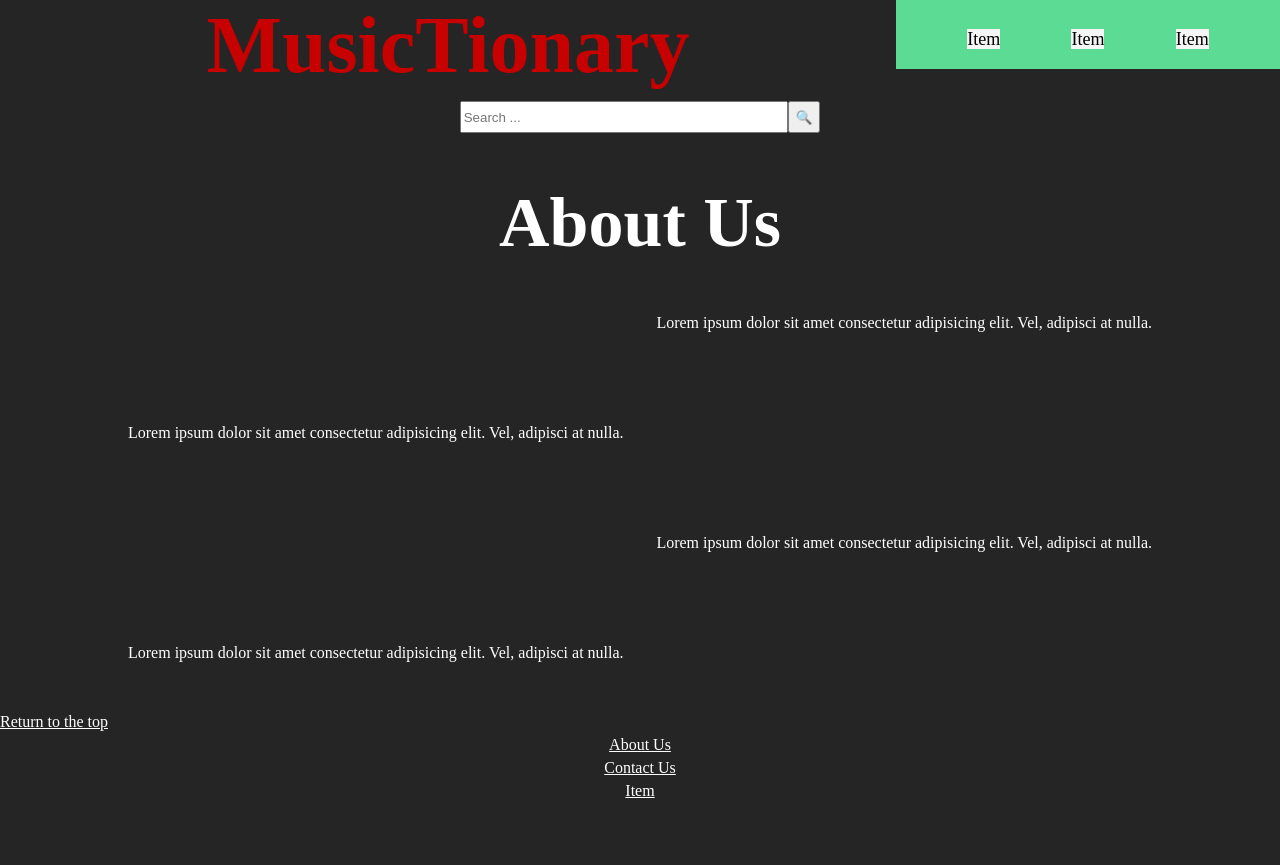
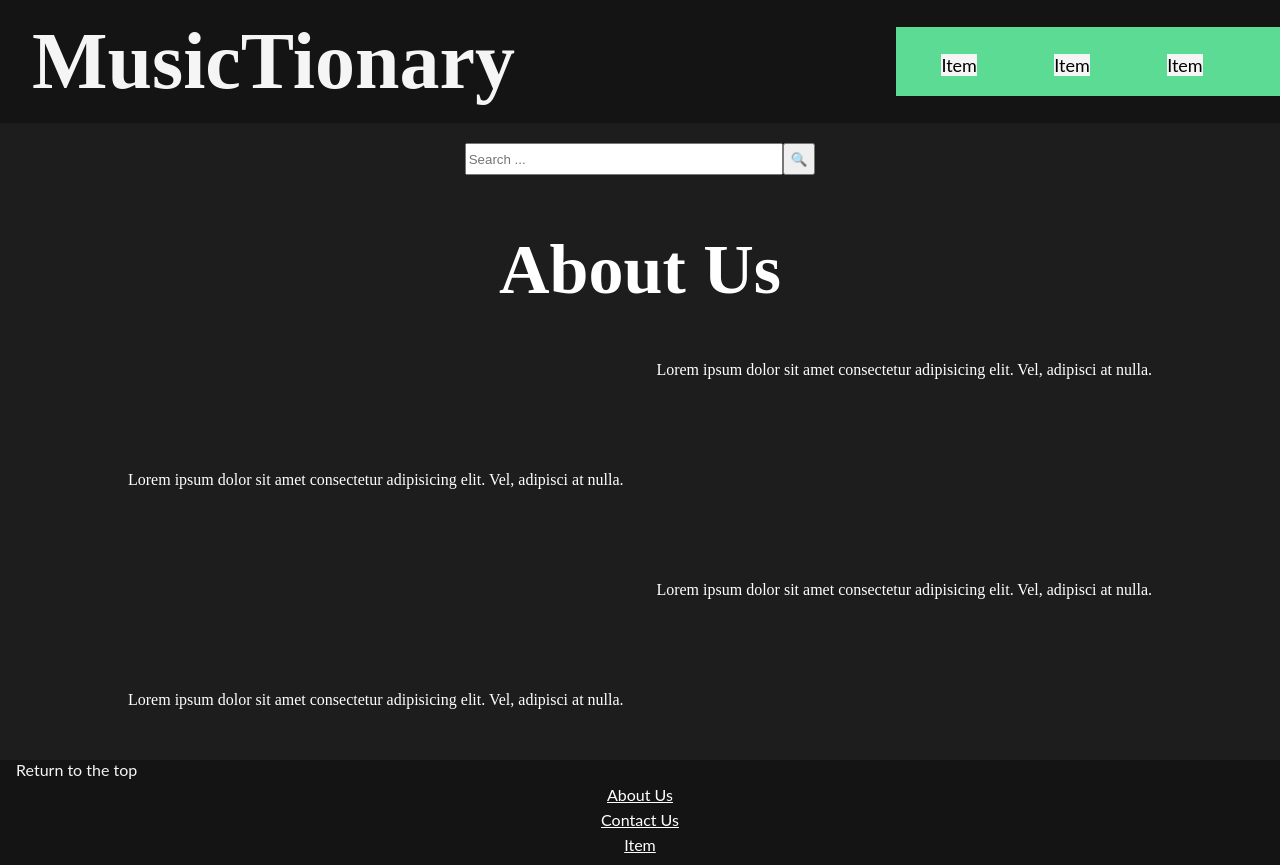
Before and after one commit to CeliaBoiss/projet1_musictionary, a PHP site: page /about.php in a window 1280 px wide. Before the commit the page ends 798 px from the top, so only its background shows below. Run offline with PHP 8.4, Linux system fonts and the light colour scheme; some libraries are stand-ins or nearby versions.

Commit message:
modification of the header style

```diff
--- a/mainStyle.css
+++ b/mainStyle.css
@@ -5,7 +5,7 @@ html {
 
 body {
     height : calc(100% - 90px);
-    background-color: rgba(0, 0, 0, 0.856);
+    background-color: rgb(29, 29, 29);
     color : white;
     padding : 0;
     margin : 0;
@@ -25,29 +25,31 @@ main {
 header {
     width : 100%;
     height : 180px;
-    align-self : center;
 }
 
 #titleAndBurger {
     display: flex;
+    align-items: center;
     justify-content: center;
+    background-color: #141414;
+
 }
 
 #title {
-    color : rgb(199, 0, 0);
     font-size : 50px;
-    margin : 0 auto 0 auto;
+    margin : 0;
     padding : 0;
-    top : 0;
 }
 
 #title a {
-    color : rgb(199, 0, 0);
+    font-family: 'Staatliches';
+    color : whitesmoke;
     text-decoration: none;
 }
 
 h2 {
-    font-size : 3rem;
+    font-size : 100%;
+    font-family: 'Staatliches';
     text-align : center;
     margin : 10px 0 10px 0;
 }
@@ -62,6 +64,7 @@ h3 {
     justify-content : center;
     margin-top : 10px;
     height : 2rem;
+    border: none;
 }
 
 .nav{
@@ -69,6 +72,7 @@ h3 {
 }
 
 footer {
+    background-color: #141414;
     box-sizing: border-box;
     width : 100%;
     height : 30px;
@@ -76,6 +80,7 @@ footer {
 }
 
 #footerFlexDiv {
+    background-color: #141414;
     display : flex;
     justify-content : center;
 }
@@ -95,7 +100,21 @@ footer {
     text-align : center;
 }
 
+#returnTop {
+    font-family: 'lato';
+    color: whitesmoke;
+    margin: 1rem;
+    text-decoration: none;
+}
+
+#returnTop:hover {
+    border-bottom: 2px solid whitesmoke;
+    color: rgb(161, 161, 161);
+    cursor: pointer;
+}
+
 a {
+    font-family: 'lato';
     color : white;
 }
 
@@ -107,6 +126,12 @@ a {
 
     #title {
         font-size : 80px;
+        margin: 1rem;
+        margin-left: 2rem;
+    }
+
+    #title a:hover {
+        color: rgb(116, 116, 116);
     }
 
     h2 {
@@ -117,4 +142,33 @@ a {
         width: 25%;
     }
 
+    #titleAndBurger {
+        display: flex;
+        justify-content: space-between;
+        align-items: center;
+    }
+
+    .link {
+        margin-right: 2rem;
+    }
+
+    #searchSection {
+        display: flex;
+        justify-content: center;
+        margin: 20px;
+    }
 }
+
+@media screen and (max-width : 420px) {
+    #title {
+        font-size: 35px;
+        margin-top: 1rem;
+    }
+}
+
+@media screen and (max-width : 280px) {
+    #title {
+        font-size: 25px;
+        margin-top: 1rem;
+    }
+}
```
